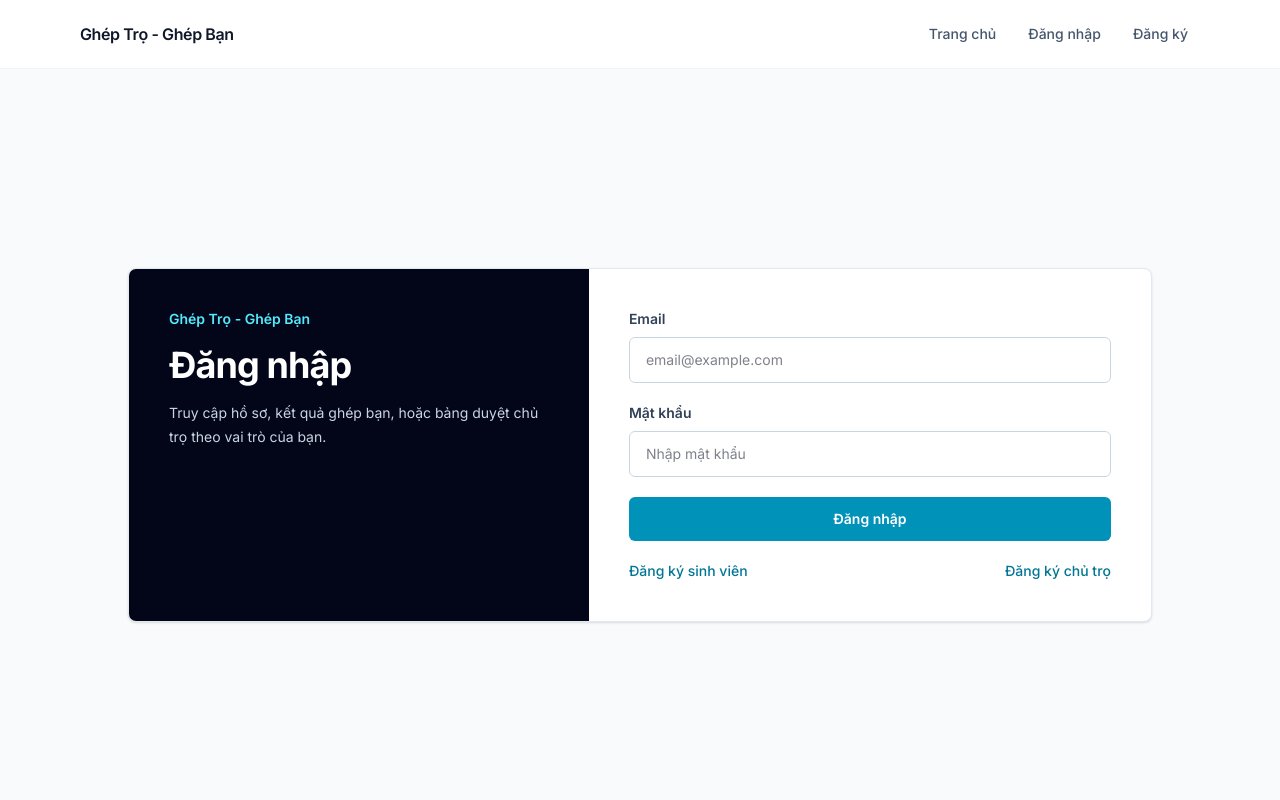
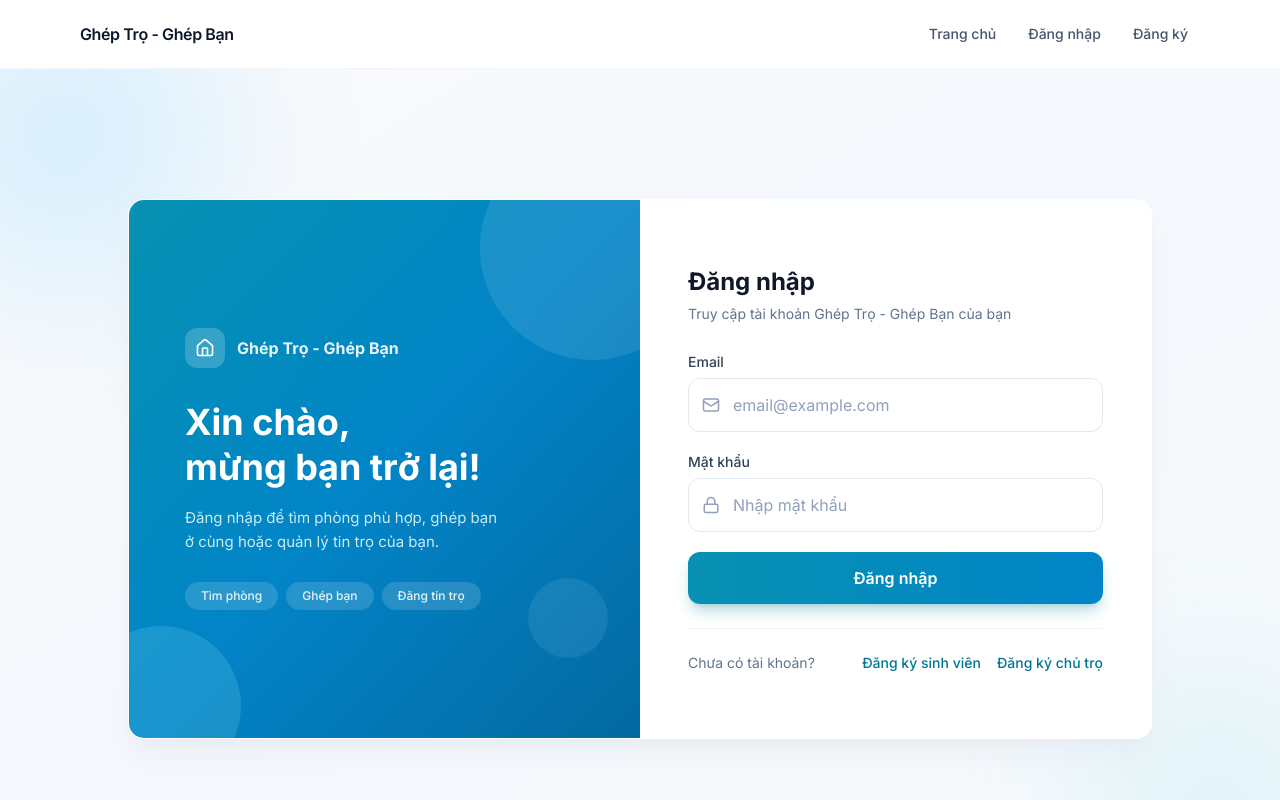
Before and after one commit to XuanDuong1905/websiteformatchingroom, a Next.js app: page /login in a window 1280 px wide. Shown: the top 800 px of the page. Built offline with nearby package versions, Linux system fonts and the light colour scheme; no server answers.

Commit message:
Polish login UI

```diff
--- a/src/app/login/page.tsx
+++ b/src/app/login/page.tsx
@@ -1,11 +1,13 @@
 "use client";
 
 import { zodResolver } from "@hookform/resolvers/zod";
+import { Home, Mail, Lock } from "lucide-react";
 import Link from "next/link";
 import { useRouter } from "next/navigation";
 import { useState } from "react";
 import { useForm } from "react-hook-form";
 
+import { AuthButton, AuthInput, AuthLayout } from "@/components/auth";
 import { login } from "@/lib/api/authApi";
 import { saveAuthResult } from "@/lib/auth/storage";
 import { loginSchema, type LoginInput } from "@/lib/validations/auth";
@@ -71,85 +73,141 @@ export default function LoginPage() {
   }
 
   return (
-    <main className="min-h-screen bg-slate-50 px-4 py-10">
-      <section className="mx-auto flex min-h-[calc(100vh-8rem)] w-full max-w-5xl items-center">
-        <div className="grid w-full overflow-hidden rounded-lg border border-slate-200 bg-white shadow-sm lg:grid-cols-[0.9fr_1.1fr]">
-          <div className="bg-slate-950 p-8 text-white sm:p-10">
-            <p className="text-sm font-semibold text-cyan-300">Ghép Trọ - Ghép Bạn</p>
-            <h1 className="mt-4 text-3xl font-bold tracking-tight sm:text-4xl">
+    <AuthLayout>
+      <div className="mx-auto w-full max-w-5xl">
+        <div className="overflow-hidden rounded-2xl border border-white/60 bg-white shadow-xl shadow-slate-200/50 backdrop-blur-sm lg:grid lg:min-h-[540px] lg:grid-cols-2">
+
+          {/* ── Left: Brand Panel ── */}
+          <div className="relative hidden overflow-hidden bg-gradient-to-br from-[#0891B2] via-[#0284C7] to-[#0369A1] lg:flex lg:flex-col lg:justify-center">
+            {/* Decorative circles */}
+            <div className="pointer-events-none absolute -right-16 -top-16 h-56 w-56 rounded-full bg-white/10" aria-hidden="true" />
+            <div className="pointer-events-none absolute -bottom-12 -left-12 h-40 w-40 rounded-full bg-cyan-200/15" aria-hidden="true" />
+            <div className="pointer-events-none absolute bottom-20 right-8 h-20 w-20 rounded-full bg-sky-200/10" aria-hidden="true" />
+
+            <div className="relative z-10 px-10 py-14 xl:px-14">
+              {/* Brand */}
+              <div className="mb-8 flex items-center gap-3">
+                <div className="flex h-10 w-10 items-center justify-center rounded-xl bg-white/20 backdrop-blur-sm">
+                  <Home className="h-5 w-5 text-white" />
+                </div>
+                <span className="text-base font-bold text-white/90">
+                  Ghép Trọ - Ghép Bạn
+                </span>
+              </div>
+
+              {/* Heading */}
+              <h1 className="text-3xl font-bold leading-tight text-white xl:text-4xl">
+                Xin chào,<br />
+                mừng bạn trở lại!
+              </h1>
+
+              {/* Description */}
+              <p className="mt-4 max-w-xs text-[15px] leading-relaxed text-cyan-50/85">
+                Đăng nhập để tìm phòng phù hợp, ghép bạn ở cùng hoặc quản lý tin trọ của bạn.
+              </p>
+
+              {/* Highlight pills */}
+              <div className="mt-7 flex flex-wrap gap-2">
+                <span className="rounded-full bg-white/15 px-4 py-1.5 text-xs font-medium text-white/90 backdrop-blur-sm">
+                  Tìm phòng
+                </span>
+                <span className="rounded-full bg-white/15 px-4 py-1.5 text-xs font-medium text-white/90 backdrop-blur-sm">
+                  Ghép bạn
+                </span>
+                <span className="rounded-full bg-white/15 px-4 py-1.5 text-xs font-medium text-white/90 backdrop-blur-sm">
+                  Đăng tin trọ
+                </span>
+              </div>
+            </div>
+          </div>
+
+          {/* ── Right: Login Form ── */}
+          <div className="flex flex-col justify-center px-6 py-10 sm:px-10 lg:px-12 lg:py-14">
+            <div className="mx-auto w-full max-w-md">
+
+              {/* Mobile-only branding */}
+              <div className="mb-6 flex items-center gap-2.5 lg:hidden">
+                <div className="flex h-9 w-9 items-center justify-center rounded-xl bg-cyan-600">
+                  <Home className="h-4.5 w-4.5 text-white" />
+                </div>
+                <span className="text-base font-bold text-slate-800">
+                  Ghép Trọ - Ghép Bạn
+                </span>
+              </div>
+
+              {/* Form header */}
+              <div>
+                <h2 className="text-2xl font-bold text-slate-900">
                   Đăng nhập
-            </h1>
-            <p className="mt-4 text-sm leading-6 text-slate-300">
-              Truy cập hồ sơ, kết quả ghép bạn, hoặc bảng duyệt chủ trọ theo vai trò của bạn.
+                </h2>
+                <p className="mt-1.5 text-sm text-slate-500">
+                  Truy cập tài khoản Ghép Trọ - Ghép Bạn của bạn
                 </p>
               </div>
 
-          <div className="p-6 sm:p-8 lg:p-10">
-            <form onSubmit={handleSubmit(onSubmit)} className="space-y-5">
-              <div>
-                <label className="mb-2 block text-sm font-semibold text-slate-700">
-                  Email
-                </label>
-                <input
+              {/* Form */}
+              <form onSubmit={handleSubmit(onSubmit)} className="mt-7 space-y-5">
+                <AuthInput
+                  label="Email"
                   type="email"
                   autoComplete="email"
-                  className="w-full rounded-md border border-slate-300 bg-white px-4 py-3 text-sm text-slate-950 outline-none transition focus:border-cyan-500 focus:ring-2 focus:ring-cyan-100"
                   placeholder="email@example.com"
+                  icon={<Mail className="h-4.5 w-4.5" />}
+                  error={errors.email?.message}
                   {...register("email")}
                 />
-                {errors.email?.message && (
-                  <p className="mt-2 text-sm text-red-600">{errors.email.message}</p>
-                )}
-              </div>
 
-              <div>
-                <label className="mb-2 block text-sm font-semibold text-slate-700">
-                  Mật khẩu
-                </label>
-                <input
+                <AuthInput
+                  label="Mật khẩu"
                   type="password"
                   autoComplete="current-password"
-                  className="w-full rounded-md border border-slate-300 bg-white px-4 py-3 text-sm text-slate-950 outline-none transition focus:border-cyan-500 focus:ring-2 focus:ring-cyan-100"
                   placeholder="Nhập mật khẩu"
+                  icon={<Lock className="h-4.5 w-4.5" />}
+                  error={errors.password?.message}
                   {...register("password")}
                 />
-                {errors.password?.message && (
-                  <p className="mt-2 text-sm text-red-600">{errors.password.message}</p>
-                )}
-              </div>
 
                 {submitError && (
-                <div className="rounded-md border border-red-200 bg-red-50 px-4 py-3 text-sm text-red-700">
+                  <div className="rounded-xl border border-red-200 bg-red-50 px-4 py-3 text-sm text-red-600">
                     {submitError}
                   </div>
                 )}
 
                 {successMessage && (
-                <div className="rounded-md border border-emerald-200 bg-emerald-50 px-4 py-3 text-sm text-emerald-700">
+                  <div className="rounded-xl border border-emerald-200 bg-emerald-50 px-4 py-3 text-sm text-emerald-700">
                     {successMessage}
                   </div>
                 )}
 
-              <button
-                type="submit"
-                disabled={isSubmitting}
-                className="w-full rounded-md bg-cyan-600 px-4 py-3 text-sm font-semibold text-white transition hover:bg-cyan-700 disabled:cursor-not-allowed disabled:opacity-60"
+                <AuthButton type="submit" isLoading={isSubmitting}>
+                  Đăng nhập
+                </AuthButton>
+              </form>
+
+              {/* Register links */}
+              <div className="mt-6 flex flex-col gap-3 border-t border-slate-100 pt-6 sm:flex-row sm:items-center sm:justify-between">
+                <p className="text-sm text-slate-500">Chưa có tài khoản?</p>
+                <div className="flex gap-4">
+                  <Link
+                    href="/register/student"
+                    className="text-sm font-medium text-cyan-700 transition-colors hover:text-cyan-800"
                   >
-                {isSubmitting ? "Đang đăng nhập..." : "Đăng nhập"}
-              </button>
-
-              <div className="flex flex-col gap-2 text-sm text-slate-600 sm:flex-row sm:items-center sm:justify-between">
-                <Link href="/register/student" className="font-medium text-cyan-700 hover:text-cyan-800">
                     Đăng ký sinh viên
                   </Link>
-                <Link href="/register/landlord" className="font-medium text-cyan-700 hover:text-cyan-800">
+                  <Link
+                    href="/register/landlord"
+                    className="text-sm font-medium text-cyan-700 transition-colors hover:text-cyan-800"
+                  >
                     Đăng ký chủ trọ
                   </Link>
                 </div>
-            </form>
+              </div>
+
             </div>
           </div>
-      </section>
-    </main>
+
+        </div>
+      </div>
+    </AuthLayout>
   );
 }
--- a/src/components/auth/AuthButton.tsx
+++ b/src/components/auth/AuthButton.tsx
@@ -11,12 +11,12 @@ export const AuthButton = forwardRef<HTMLButtonElement, AuthButtonProps>(
       <button
         ref={ref}
         disabled={disabled || isLoading}
-        className={`w-full rounded-2xl bg-gradient-to-r from-cyan-600 to-sky-600 px-4 py-3 text-base font-semibold text-white shadow transition duration-200 hover:from-cyan-700 hover:to-sky-700 focus:outline-none focus:ring-2 focus:ring-cyan-300 focus:ring-offset-2 focus:ring-offset-slate-50 disabled:cursor-not-allowed disabled:opacity-50 ${className}`}
+        className={`w-full rounded-xl bg-gradient-to-r from-[#0891B2] to-[#0284C7] px-5 py-3.5 text-base font-semibold text-white shadow-lg shadow-cyan-700/25 transition-all duration-200 hover:from-[#0E7490] hover:to-[#0369A1] hover:shadow-xl hover:shadow-cyan-700/30 active:scale-[0.98] focus:outline-none focus:ring-2 focus:ring-cyan-400 focus:ring-offset-2 disabled:cursor-not-allowed disabled:opacity-50 disabled:hover:shadow-lg disabled:active:scale-100 ${className}`}
         {...props}
       >
         {isLoading ? (
           <span className="flex items-center justify-center gap-2">
-            <span className="h-4 w-4 animate-spin rounded-full border-2 border-slate-100 border-t-white" />
+            <span className="inline-block h-4 w-4 animate-spin rounded-full border-2 border-white/30 border-t-white" />
             Đang xử lý...
           </span>
         ) : (
--- a/src/components/auth/AuthInput.tsx
+++ b/src/components/auth/AuthInput.tsx
@@ -11,27 +11,29 @@ export const AuthInput = forwardRef<HTMLInputElement, AuthInputProps>(
   ({ label, error, icon, className = "", ...props }, ref) => {
     return (
       <div className="w-full">
-        <label className="mb-2 block text-sm font-semibold text-slate-700">
+        <label className="mb-1.5 block text-sm font-medium text-slate-700">
           {label}
         </label>
 
         <div className="relative">
           {icon && (
-            <div className="pointer-events-none absolute left-3 top-1/2 -translate-y-1/2 text-slate-400">
+            <div className="pointer-events-none absolute left-3.5 top-1/2 -translate-y-1/2 text-slate-400">
               {icon}
             </div>
           )}
 
           <input
             ref={ref}
-            className={`w-full rounded-2xl border bg-slate-50 py-3 pr-4 text-base font-medium text-slate-900 outline-none transition placeholder:font-normal placeholder:text-slate-400 focus:border-cyan-400 focus:ring-2 focus:ring-cyan-200 ${
+            className={`w-full rounded-xl border bg-white/80 py-3.5 pr-4 text-base text-slate-900 outline-none transition-all duration-200 placeholder:text-slate-400 focus:border-cyan-500 focus:bg-white focus:ring-2 focus:ring-cyan-500/20 ${
               icon ? "pl-11" : "pl-4"
-            } ${error ? "border-red-300" : "border-slate-200"} ${className}`}
+            } ${error ? "border-red-300 focus:border-red-400 focus:ring-red-100" : "border-slate-200"} ${className}`}
             {...props}
           />
         </div>
 
-        {error && <p className="mt-2 text-sm text-red-500">{error}</p>}
+        {error && (
+          <p className="mt-1.5 text-sm text-red-500">{error}</p>
+        )}
       </div>
     );
   },
--- a/src/components/auth/AuthLayout.tsx
+++ b/src/components/auth/AuthLayout.tsx
@@ -6,11 +6,26 @@ type AuthLayoutProps = {
 
 export function AuthLayout({ children }: AuthLayoutProps) {
   return (
-    <main className="min-h-screen bg-slate-50 px-4 py-10">
-      <section className="mx-auto flex min-h-[calc(100vh-8rem)] w-full max-w-3xl items-center justify-center">
-        <div className="w-full overflow-hidden rounded-[2rem] bg-white shadow-[0_35px_90px_rgba(15,23,42,0.08)] ring-1 ring-slate-200">
-          <div className="p-8 sm:p-10 lg:p-12">{children}</div>
-        </div>
+    <main className="relative min-h-screen overflow-hidden bg-gradient-to-br from-slate-50 via-blue-50/40 to-sky-50/30">
+      {/* Decorative background shapes */}
+      <div
+        className="pointer-events-none absolute -left-32 -top-32 h-96 w-96 rounded-full opacity-30 blur-3xl"
+        style={{ background: "radial-gradient(circle, oklch(0.82 0.12 240), transparent)" }}
+        aria-hidden="true"
+      />
+      <div
+        className="pointer-events-none absolute -bottom-24 -right-24 h-80 w-80 rounded-full opacity-20 blur-3xl"
+        style={{ background: "radial-gradient(circle, oklch(0.80 0.10 210), transparent)" }}
+        aria-hidden="true"
+      />
+      <div
+        className="pointer-events-none absolute left-1/2 top-1/3 h-64 w-64 -translate-x-1/2 rounded-full opacity-15 blur-3xl"
+        style={{ background: "radial-gradient(circle, oklch(0.85 0.08 200), transparent)" }}
+        aria-hidden="true"
+      />
+
+      <section className="relative z-10 flex min-h-screen items-center justify-center px-4 py-8 sm:px-6 lg:px-8">
+        {children}
       </section>
     </main>
   );
```
Lines whose indentation alone changed are shown as unchanged.
